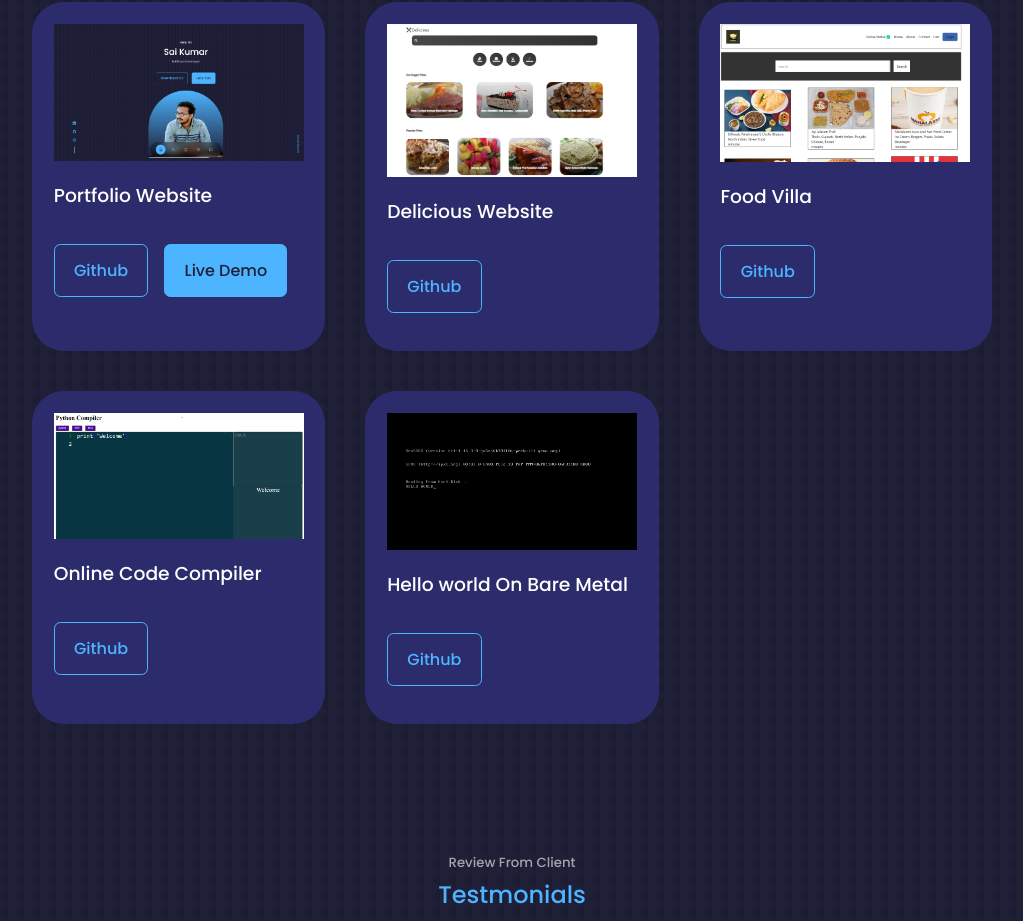
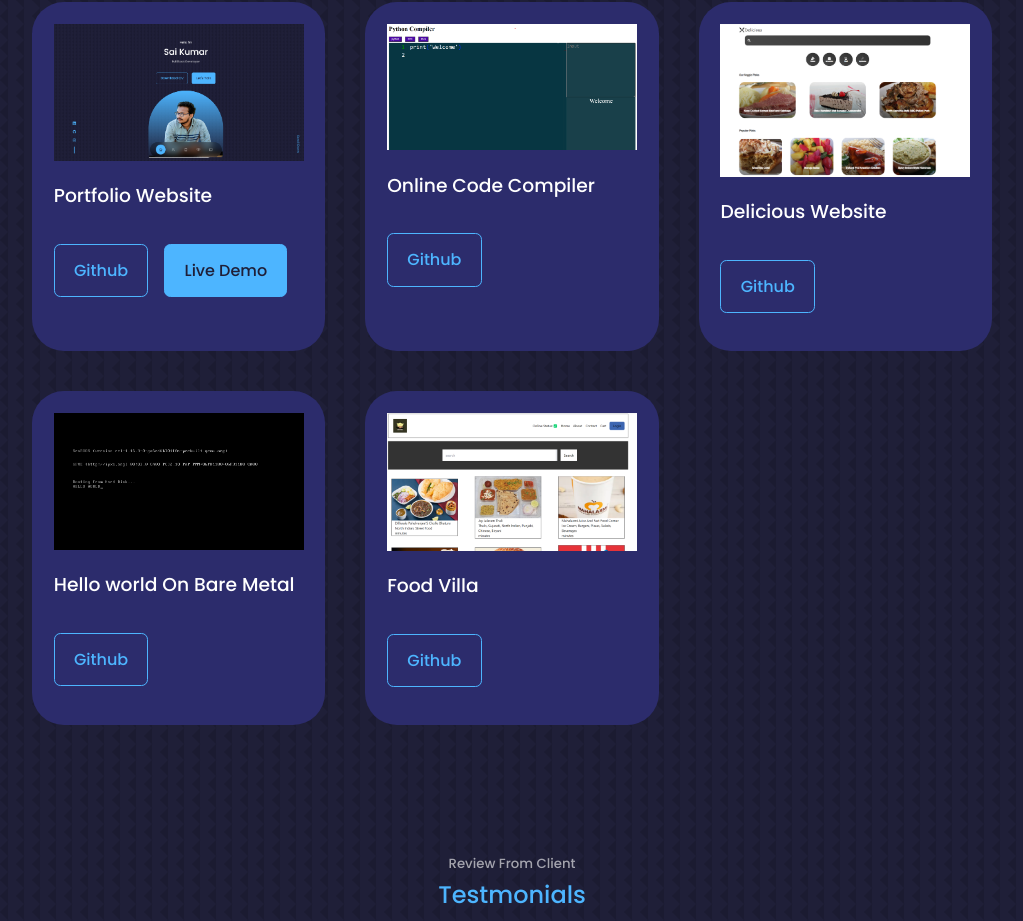
Before and after one commit to chsaikumar445/react-portfolio, a React (Create React App) app: page / in a window 1280 px wide. Shown: the part 3016-3937 px from the top of the page, without its empty margins (128-1151 px from the left). Built offline with nearby package versions, Linux system fonts and the light colour scheme.

Commit message:
modified order of projects

```diff
--- a/src/components/portfolio/portfolioData.js
+++ b/src/components/portfolio/portfolioData.js
@@ -13,10 +13,22 @@ const data = [
     demo: "https://saikumar.pro/",
   },
   {
+    id: 4,
+    image: IMG4,
+    title: "Online Code Compiler",
+    github: "https://github.com/chsaikumar445/online-code-compiler-frontend",
+  },
+  {
     id: 2,
     image: IMG2,
     title: "Delicious Website",
     github: "https://github.com/chsaikumar445/delicious-react-web-app",
+  },
+  {
+    id: 5,
+    image: IMG5,
+    title: "Hello world On Bare Metal",
+    github: "https://github.com/chsaikumar445/hello-world-bare-metal",
   },
   {
     id: 3,
@@ -24,18 +36,6 @@ const data = [
     title: "Food Villa",
     github: "https://github.com/chsaikumar445/swiggy-clone",
   },
-  {
-    id: 4,
-    image: IMG4,
-    title: "Online Code Compiler",
-    github: "https://github.com/chsaikumar445/online-code-compiler-frontend",
-  },
-  {
-    id: 5,
-    image: IMG5,
-    title: "Hello world On Bare Metal",
-    github: "https://github.com/chsaikumar445/hello-world-bare-metal",
-  },
 ];
 
 export default data;
```
